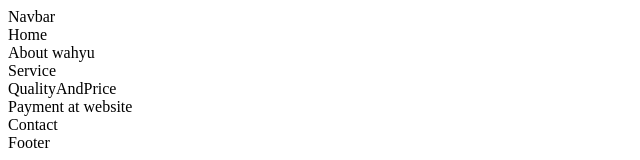
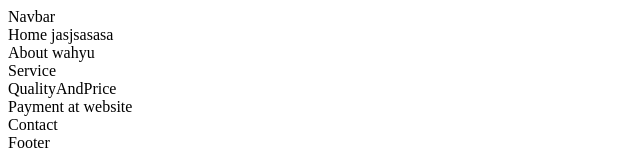
Before and after one commit to WahyuAndikaRahadi/ISP-Project, a React (Vite) app: page / in a window 1280 px wide. Shown: the top 160 px of the page, without its empty margins (0-640 px from the left). Built offline with nearby package versions, Linux system fonts and the light colour scheme.

Commit message:
update Home

```diff
--- a/src/sections/Home.jsx
+++ b/src/sections/Home.jsx
@@ -2,7 +2,7 @@ import React from 'react'
 
 const Home = () => {
   return (
-    <div>Home</div>
+    <div>Home jasjsasasa</div>
   )
 }
 
```
